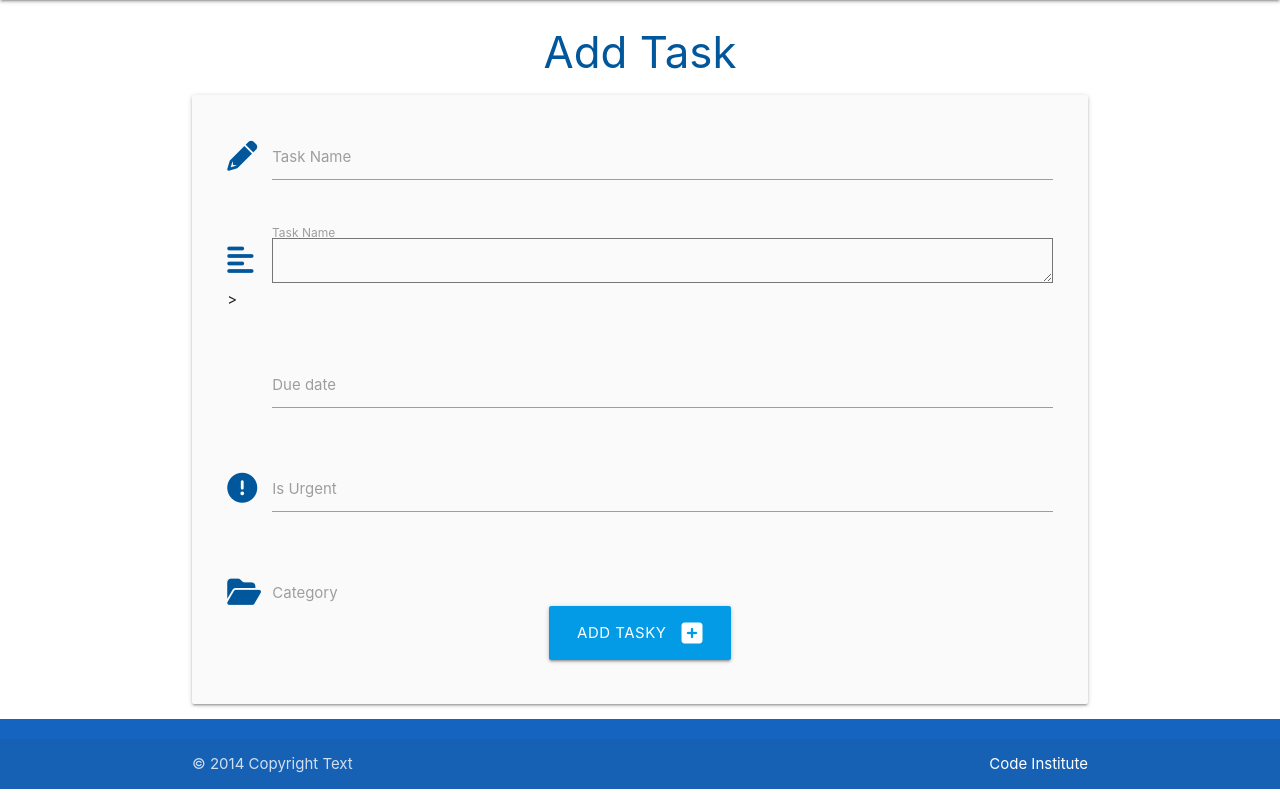
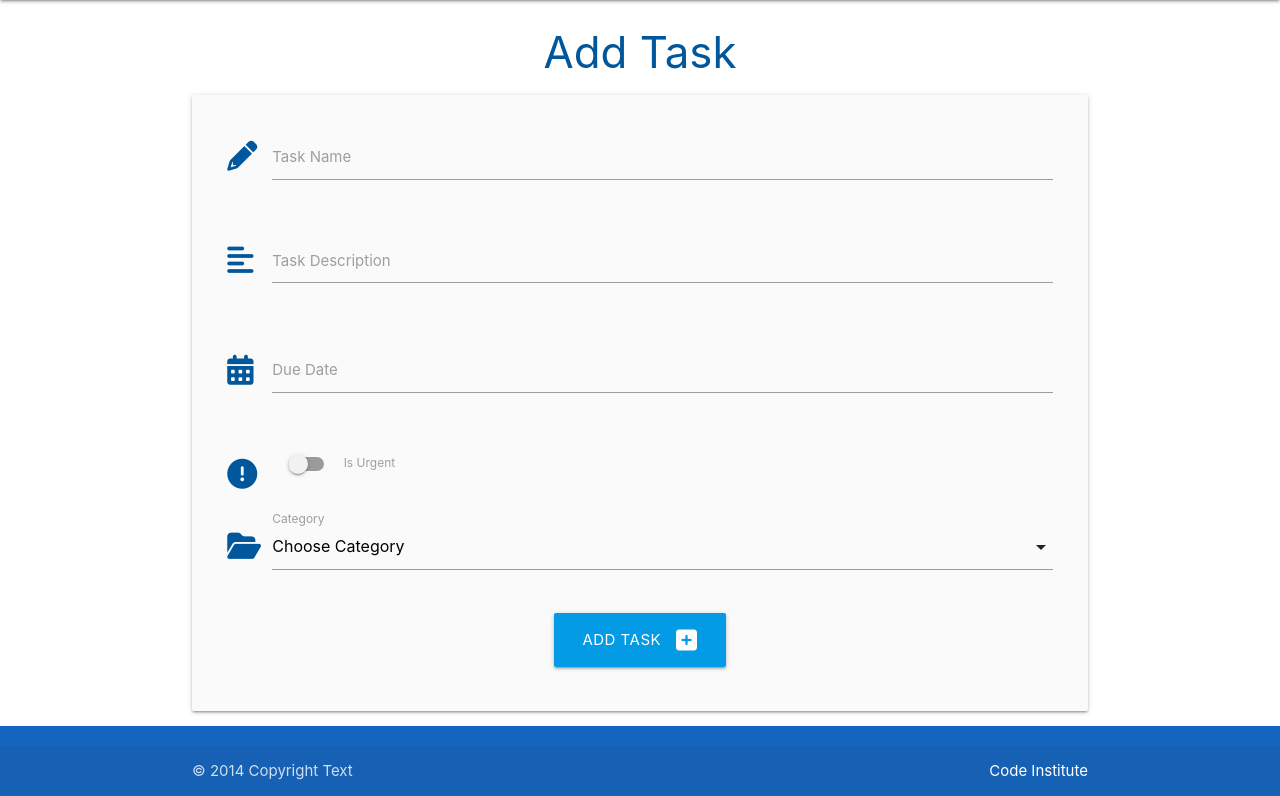
Before and after one commit to stephaniecrocker91/flask-sqlalchemy-task-manager, a Flask app: page /add_task in a window 1280 px wide. Shown: the part 64-860 px from the top of the page. Run offline with Flask 2, Linux system fonts and the light colour scheme; data that the repository does not hold is empty; some libraries are stand-ins or nearby versions.

Commit message:
Create code for tasks

```diff
--- a/taskmanager/routes.py
+++ b/taskmanager/routes.py
@@ -5,7 +5,8 @@ from taskmanager.models import Category, Task
 
 @app.route("/")
 def home():
-    return render_template("tasks.html")
+    tasks = list(Task.query.order_by(Task.id).all())
+    return render_template("tasks.html", tasks=tasks)
 
 
 @app.route("/categories")
--- a/taskmanager/static/js/script.js
+++ b/taskmanager/static/js/script.js
@@ -5,14 +5,18 @@ document.addEventListener('DOMContentLoaded', function () {
 
 
     // datepicker initialization
-    var elems = document.querySelectorAll('.datepicker');
-    var instances = M.Datepicker.init(datepicker, {
-        format: "dd mmm, yyyy",
+    let datepicker = document.querySelectorAll(".datepicker");
+    M.Datepicker.init(datepicker, {
+        format: "dd mmmm, yyyy",
         i18n: {
             done: "Select"
         }
     });
     // select initialization
-    var elems = document.querySelectorAll('select');
-    var instances = M.FormSelect.init(elems, options);
+    let selects = document.querySelectorAll("select");
+    M.FormSelect.init(selects);
+
+    // collapsable initialization
+    var collapsibles = document.querySelectorAll('.collapsible');
+    M.Collapsible.init(collapsibles);
 });
--- a/taskmanager/templates/add_task.html
+++ b/taskmanager/templates/add_task.html
@@ -4,8 +4,8 @@
 <h3 class="light-blue-text text-darken-4 center-align">Add Task</h3>
 
 <div class="row card-panel grey lighten-5">
-    <form class="col s12" method="POST" action="{{ url_for('add_task')}}">
-        <!-- task_name -->
+    <form class="col s12" method="POST" action="{{ url_for('add_task') }}">
+        <!-- task name -->
         <div class="row">
             <div class="input-field col s12">
                 <i class="fas fa-pencil-alt prefix light-blue-text text-darken-4"></i>
@@ -14,41 +14,44 @@
                 <label for="task_name">Task Name</label>
             </div>
         </div>
-        <!-- task_description -->
+        <!-- task description -->
         <div class="row">
             <div class="input-field col s12">
                 <i class="fas fa-align-left prefix light-blue-text text-darken-4"></i>
-                <textarea id="task_description" name="task_description" minlength="200" maxlength="500" type="text"
-                    class="validate materialize textarea" required>
-                    </textarea>>
-                <label for="task_name">Task Name</label>
+                <textarea id="task_description" name="task_description" minlength="5" maxlength="200" type="text"
+                    class="materialize-textarea validate" required></textarea>
+                <label for="task_description">Task Description</label>
             </div>
         </div>
-        <!-- due_date -->
+        <!-- due date -->
         <div class="row">
             <div class="input-field col s12">
-                <i class="fas fa-calender-alt prefix light-blue-text text-darken-4"></i>
-                <input id="due_date" name="due_date" type="text" class="validate datepicker" required>
-                <label for="due_date">Due date</label>
+                <i class="fas fa-calendar-alt prefix light-blue-text text-darken-4"></i>
+                <input id="due_date" name="due_date" type="text" class="datepicker validate" required>
+                <label for="due_date">Due Date</label>
             </div>
         </div>
-        <!-- is_urgent -->
+        <!-- is urgent -->
         <div class="row">
             <div class="input-field col s12">
-                <i class="fas fa-exclamation-circle prefix light-blue-text text-darken-4"></i>
-                <input id="is_urgent" name="is_urgent" type="text" class="checkbox" required>
-                <label for="is_urgent">Is Urgent</label>
+                <div class="switch">
+                    <i class="fas fa-exclamation-circle prefix light-blue-text text-darken-4"></i>
+                    <label for="is_urgent">
+                        <input id="is_urgent" name="is_urgent" type="checkbox">
+                        <span class="lever"></span>
+                        Is Urgent
+                    </label>
+                </div>
             </div>
         </div>
-        <!-- category_id -->
+        <!-- category id -->
         <div class="row">
             <div class="input-field col s12">
                 <i class="fas fa-folder-open prefix light-blue-text text-darken-4"></i>
-                <select name="" id="category_id" name="category_id" class="validate" required>
+                <select id="category_id" name="category_id" class="validate" required>
                     <option value="" disabled selected>Choose Category</option>
-                    {% for category in categories%}
+                    {% for category in categories %}
                     <option value="{{ category.id }}">{{ category.category_name }}</option>
-
                     {% endfor %}
                 </select>
                 <label for="category_id">Category</label>
@@ -58,7 +61,7 @@
         <div class="row">
             <div class="col s12 center-align">
                 <button type="submit" class="btn-large light-blue darken-1">
-                    Add Tasky <i class="fas fa-plus-square right"></i>
+                    Add Task <i class="fas fa-plus-square right"></i>
                 </button>
             </div>
         </div>
```
Also changed, not shown: taskmanager/templates/tasks.html (+17 -0 lines).
